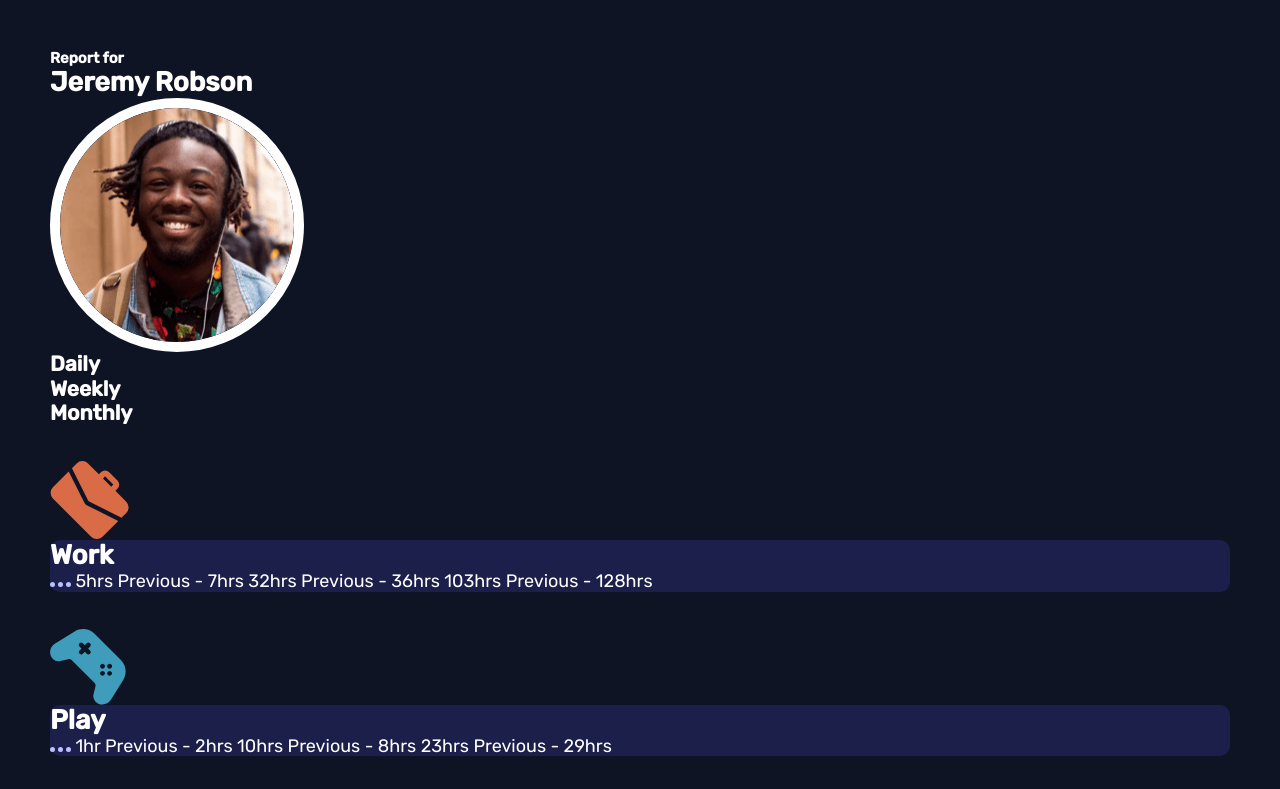
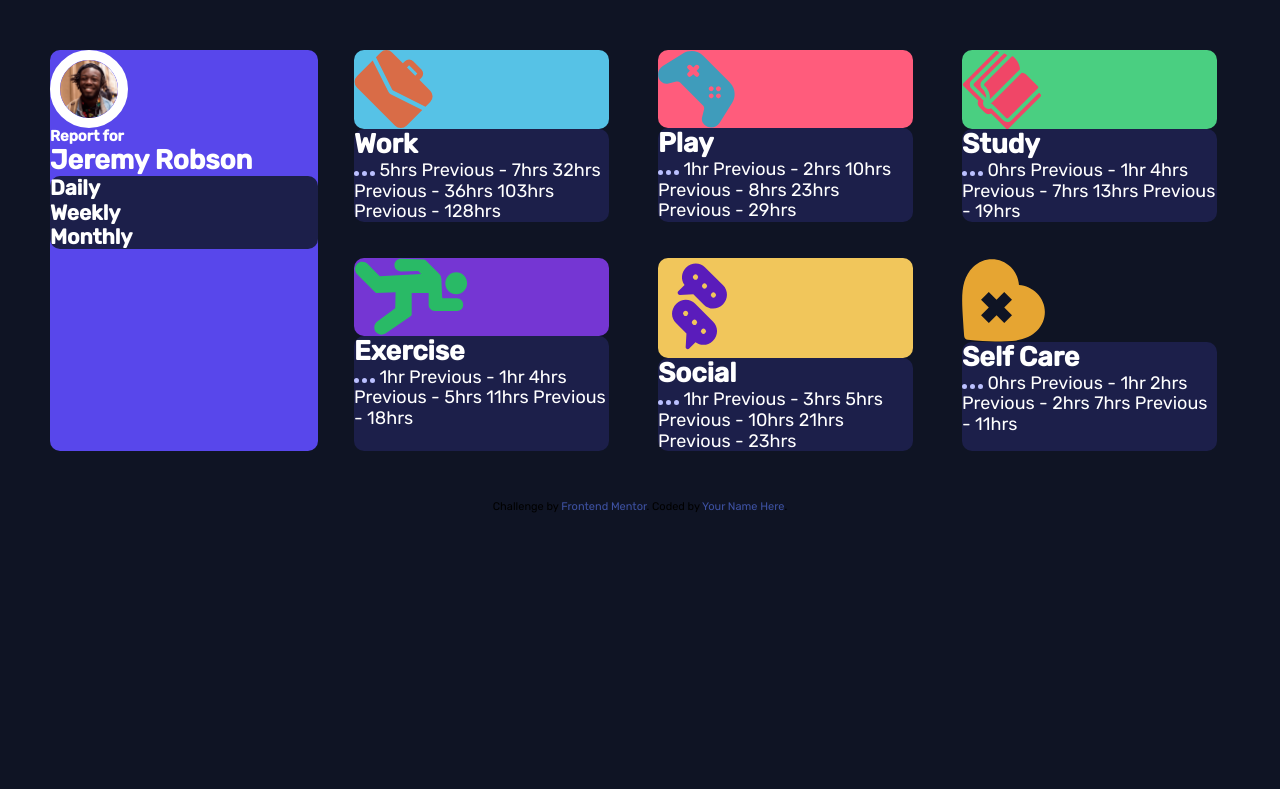
Before and after one commit to evancp87/Time-Tracking-Dashboard, a website: page index.html in a window 1280 px wide. Shown: the top 789 px of the page. Drawn offline with Linux system fonts and the light colour scheme.

Commit message:
grid styles implemented successfully on mobile and desktop- color palettes and card sizes built out- looking closer to final design

```diff
--- a/index.html
+++ b/index.html
@@ -31,13 +31,13 @@
     <section class='dashboard-grid'>
 
       <article class="user-card">
-        <div>
+        <div class='user-profile'>
+          <img src='/images/image-jeremy.png' alt='user-icon' class='user-img'>
           <h2 class='user-name'>
 
             <span>Report for</span>
             Jeremy Robson
           </h2>
-          <img src='/images/image-jeremy.png' alt='user-icon' class='user-img'>
         </div>
         <div class='periods'>
 
--- a/stylesheets/abstracts/_functions.scss
+++ /dev/null
@@ -1 +0,0 @@
-// function that returns
--- a/stylesheets/abstracts/_mixins.scss
+++ b/stylesheets/abstracts/_mixins.scss
@@ -4,6 +4,7 @@ color: $color;
 background-color: $bg-color;
 }
 
-@mixin iconCard ($border-radius, $color) {
-
+@mixin iconCard ($border-radius, $bg-color) {
+    border-radius: $border-radius;
+    background-color: $bg-color;
 }
--- a/stylesheets/abstracts/_variables.scss
+++ b/stylesheets/abstracts/_variables.scss
@@ -0,0 +1,3 @@
+// widths
+$mobile-card-width: 327px;
+$desktop-card-width: 255px;
--- a/stylesheets/components/_activity-cards.scss
+++ b/stylesheets/components/_activity-cards.scss
@@ -5,22 +5,52 @@ main {
 }
 
 .dashboard-grid {
-    display: flex;
-    flex-direction: column;
-    align-items: center;
+    display: grid;
+    // flex-direction: column;
+    // align-items: center;
+    justify-content: center;
+    grid-gap: 1em;
 }
 
 .card-grid {
 display: grid;
-grid-column: 1/3;
-align-self: start;
+// grid-column: 1/3;
+// align-self: start;
+width: a.$mobile-card-width;
+height: auto;
 }
 
 .activity-icon {
     // @include
     display: flex;
+
+}
+ .card-grid:nth-of-type(1) .activity-icon {
+    @include a.iconCard(10px, a.$work-bg);
 }
 
+
+ .card-grid:nth-of-type(2) .activity-icon {
+   @include a.iconCard(10px,a.$play-bg);
+}
+ .card-grid:nth-of-type(3) .activity-icon {
+   @include a.iconCard(10px, a.$study-bg);
+
+}
+ .card-grid:nth-of-type(4) .activity-icon {
+   @include a.iconCard(10px, a.$exercise-bg);
+
+}
+ .card-grid:nth-of-type(5) .activity-icon {
+   @include a.iconCard(10px, a.$social-bg);
+
+}
+
+ .card-grid:nth-of-type(6) .activity-icon {
+   @include a.iconCard(10px, a.$self-care-bg);
+
+}
+// .activity-icon:
 
 .activity {
     @include a.activityCard(10px, a.$white, a.$activity-card-dark-blue);
@@ -53,16 +83,21 @@ align-self: start;
 
         display: grid;
         // grid-template-columns: 1fr 1fr 1fr 1fr;
-        // grid-template-columns: repeat(4,1fr)
+        grid-template-columns: repeat(4,1fr);
 
-        grid-auto-rows: minmax(100px, auto);
+        grid-auto-rows: minMax(100px, auto);
         grid-gap: 2em;
         // justify-items: stretch;
         // align-items: stretch;
     }
 
+
+    .card-grid {
+        width: a.$desktop-card-width;
+    }
+
 }
-.activity div:nth-of-type(2) {
-    background-color: a.$activity-card-dark-blue;
-    border-radius: 10px;
-}
+// .activity div:nth-of-type(2) {
+//     background-color: a.$activity-card-dark-blue;
+//     border-radius: 10px;
+// }
--- a/stylesheets/components/_user-card.scss
+++ b/stylesheets/components/_user-card.scss
@@ -2,12 +2,17 @@
 @use '../abstracts/' as a;
 
 .user-img {
-    max-width: 50%;
+    max-width: 78px;
     border: 10px solid #fff;
     border-radius: 50%;
     display: flex;
 
 }
+.user-card {
+@include a.iconCard(10px, a.$user-card-bg);
+
+    .user-profile {
+
 
         .user-name {
         font-size:user-card-name;
@@ -20,9 +25,12 @@ font-size: a.$user-title-span;
             }
         }
 
+    }
+}
+
 .periods {
 color: a.$white;
-
+@include a.activityCard(10px, a.$white, a.$activity-card-dark-blue);
 }
 
 @media screen and (min-width: 800px) {
```
Also changed, not shown: stylesheets/index.css, 1 other file. Lines whose indentation alone changed are shown as unchanged.
